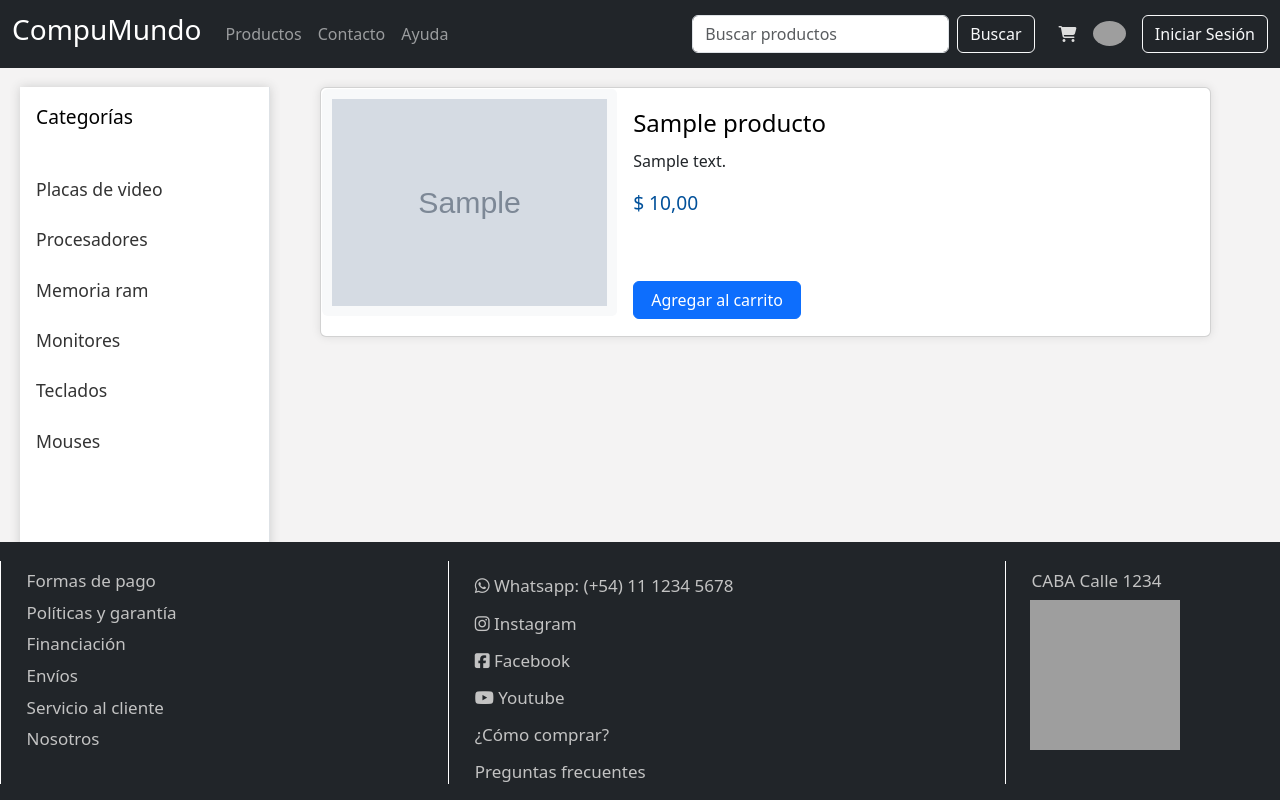
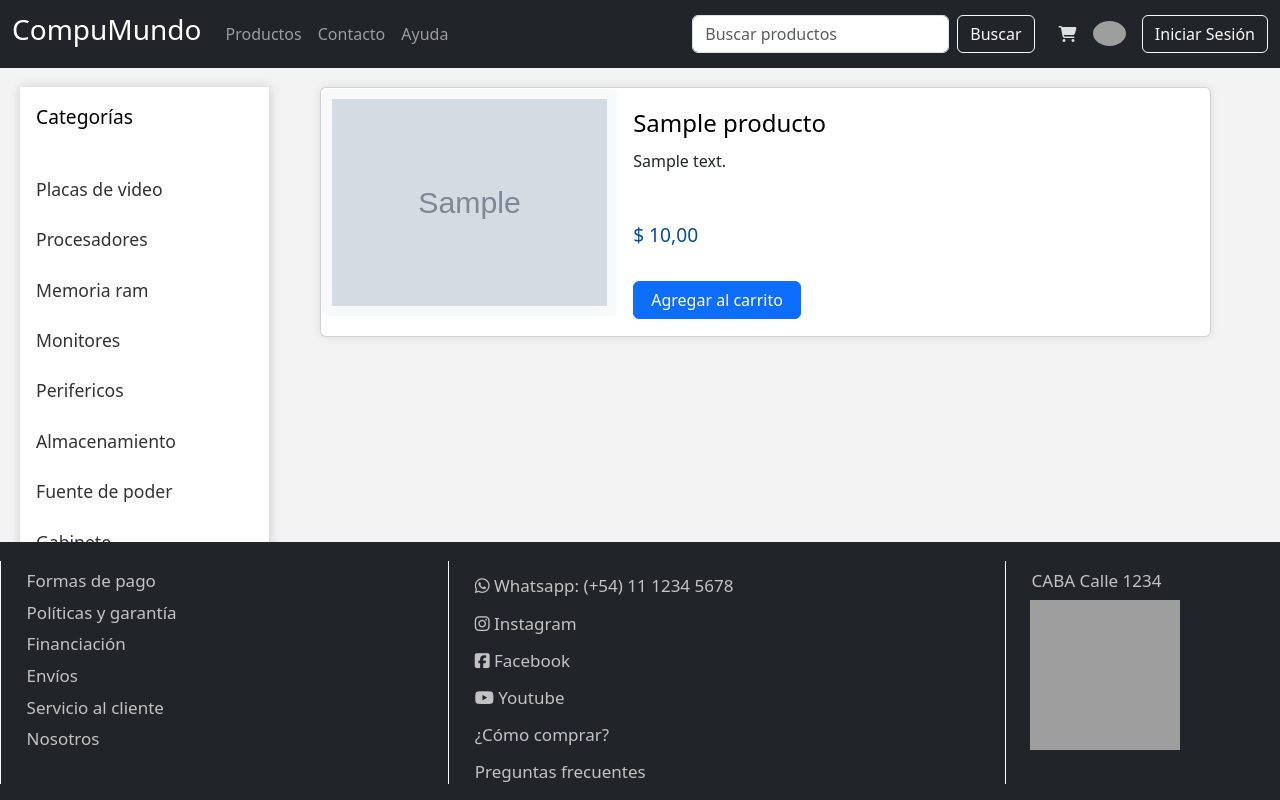
Before and after one commit to Marcos-Equi/compumundo, a Flask app: page /producto in a window 1280 px wide. Run offline with Flask 3, Linux system fonts and the light colour scheme; tables that the repository leaves empty hold one stand-in row (values such as "Sample post"); grey boxes marked "Sample" are stand-in pictures; grey boxes are pictures that could not be loaded.

Commit message:
Cambio en algunos estilos en cards de productos

```diff
--- a/backend/models.py
+++ b/backend/models.py
@@ -46,7 +46,7 @@ class Producto(db.Model):
 
     @staticmethod
     def producto_mas_barato_por_tipo(tipo):
-        producto_mas_barato = Producto.query.filter_by(tipo=tipo).order_by(Producto.precio).first()
+        producto_mas_barato = Producto.query.filter(func.lower(Producto.tipo) == tipo).order_by(Producto.precio).first()
         return producto_mas_barato
 
 class Carrito(db.Model):
--- a/backend/productRouter.py
+++ b/backend/productRouter.py
@@ -158,7 +158,7 @@ def delete_product(id):
 
 @productos.route('/destacados', methods=['GET'])
 def obtener_productos_destacados():
-    tipos_de_productos = ['Placa de video', 'monitor', 'teclado', 'procesador', 'mouse']
+    tipos_de_productos = ['tarjeta grafica', 'monitor', 'perifericos', 'procesador', 'almacenamiento', 'gabinete', 'fuente de poder', 'memoria ram', 'placa madre', 'otros']
     productos_destacados = []
 
     for tipo in tipos_de_productos:
--- a/frontend/static/css/detallesProd.css
+++ b/frontend/static/css/detallesProd.css
@@ -1,3 +1,9 @@
 #datos_producto {
     margin-top: 67px;
 }
+
+#imagen_cont img {
+    max-width: 100%;
+    max-height: 100vh;
+    margin: auto
+}
--- a/frontend/static/css/styles.css
+++ b/frontend/static/css/styles.css
@@ -56,6 +56,12 @@ body {
     transition: transform 0.2s;
 }
 
+.precio_prod {
+    margin-top: auto;
+    font-size: 1.3rem;
+    color: rgb(0, 80, 154);
+}
+
 .featured-product img {
     width: 100px;
     height: 100px;
@@ -63,14 +69,11 @@ body {
     border-radius: 4px;
 }
 
-.featured-product p {
-    margin: 0;
-    font-size: 14px;
-    color: #333;
-}
 
 .featured-product:hover {
-    transform: scale(1.05);
+    box-shadow: 0 2px 8px rgba(0, 0, 0, 0.1);
+    transition: 0.1s;
+    background-color: #d9d9d9;
 }
 
 #sidebar-wrapper {
--- a/frontend/static/js/detallesProd.js
+++ b/frontend/static/js/detallesProd.js
@@ -1,6 +1,8 @@
 function imprimirDatos(data) {
     let imagenCont = document.getElementById('imagen_cont')
     let imagen = document.createElement('img')
+    imagen.classList.add('rounded-4')
+    imagen.classList.add('fit')
     imagen.src = data.imagen
     imagenCont.appendChild(imagen)
 
--- a/frontend/templates/detallesProd.html
+++ b/frontend/templates/detallesProd.html
@@ -123,7 +123,7 @@
                                     <div class="input-group mb-3" style="width: 170px;">
                                         <button class="btn btn-white border border-secondary px-3 boton_stock"
                                             type="button" id="button-addon1" data-mdb-ripple-color="dark"
-                                            onclick="sumRestCant(-1)">
+                                            onclick="sumRestCant(-1)" disabled>
                                             <i class="fas fa-minus"></i>
                                         </button>
                                         <input type="text" class="form-control text-center border border-secondary"
--- a/frontend/templates/products.html
+++ b/frontend/templates/products.html
@@ -83,17 +83,23 @@
                         </div>
                         <div class="list-group list-group-flush">
                             <a href="#" class="list-group-item list-group-item-action"
-                                onclick="filtrarProductos('Placa de video')">Placas de video</a>
+                                onclick="filtrarProductos('tarjeta grafica')">Placas de video</a>
                             <a href="#" class="list-group-item list-group-item-action "
-                                onclick="filtrarProductos('Procesador')">Procesadores</a>
+                                onclick="filtrarProductos('procesador')">Procesadores</a>
                             <a href="#" class="list-group-item list-group-item-action "
-                                onclick="filtrarProductos('Memoria ram')">Memoria ram</a>
+                                onclick="filtrarProductos('memoria ram')">Memoria ram</a>
                             <a href="#" class="list-group-item list-group-item-action "
-                                onclick="filtrarProductos('Monitor')">Monitores</a>
+                                onclick="filtrarProductos('monitor')">Monitores</a>
                             <a href="#" class="list-group-item list-group-item-action "
-                                onclick="filtrarProductos('Teclado')">Teclados</a>
+                                onclick="filtrarProductos('perifericos')">Perifericos</a>
                             <a href="#" class="list-group-item list-group-item-action "
-                                onclick="filtrarProductos('Mouse')">Mouses</a>
+                                onclick="filtrarProductos('almacenamiento')">Almacenamiento</a>
+                            <a href="#" class="list-group-item list-group-item-action "
+                                onclick="filtrarProductos('fuente de poder')">Fuente de poder</a>
+                            <a href="#" class="list-group-item list-group-item-action "
+                                onclick="filtrarProductos('gabinete')">Gabinete</a>
+                            <a href="#" class="list-group-item list-group-item-action "
+                                onclick="filtrarProductos('placa madre')">Placa madre</a>
                         </div>
                     </div>
 
```
Also changed, not shown: frontend/static/js/featured.js (+8 -3 lines).
